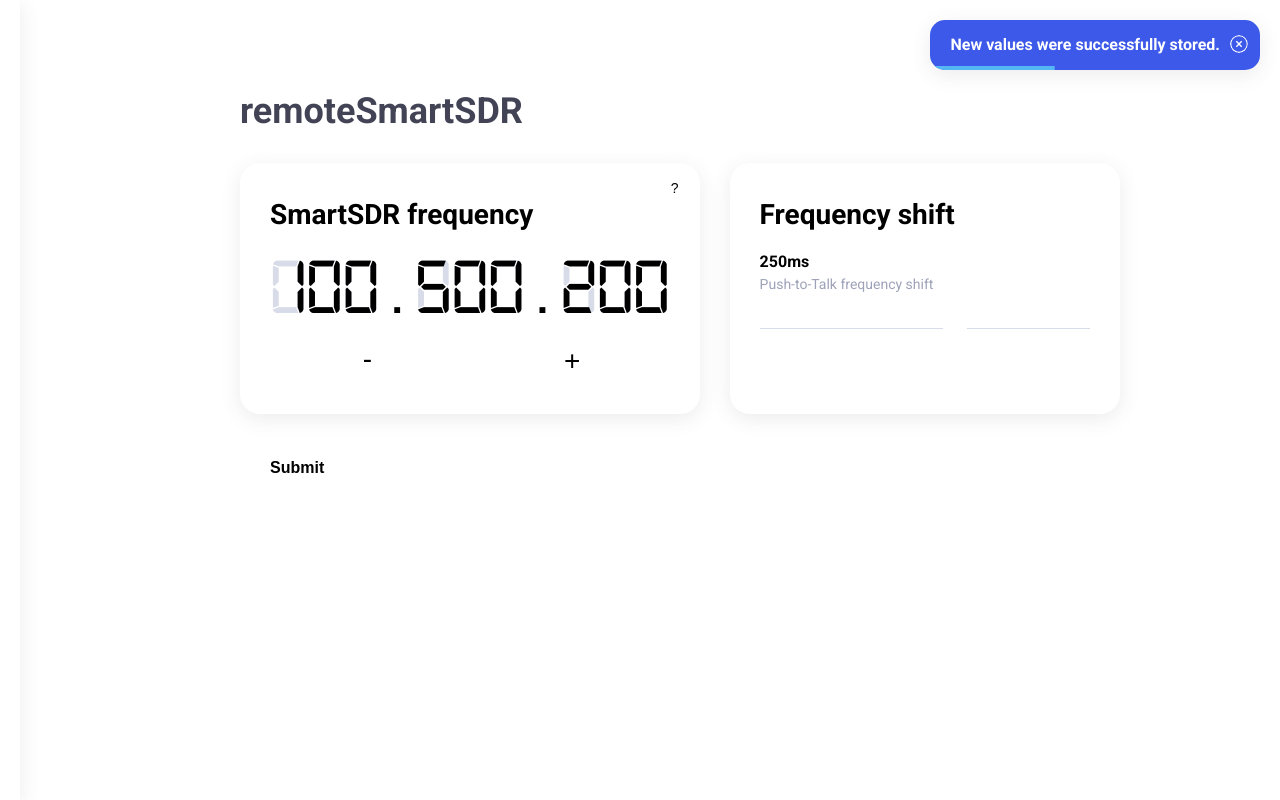
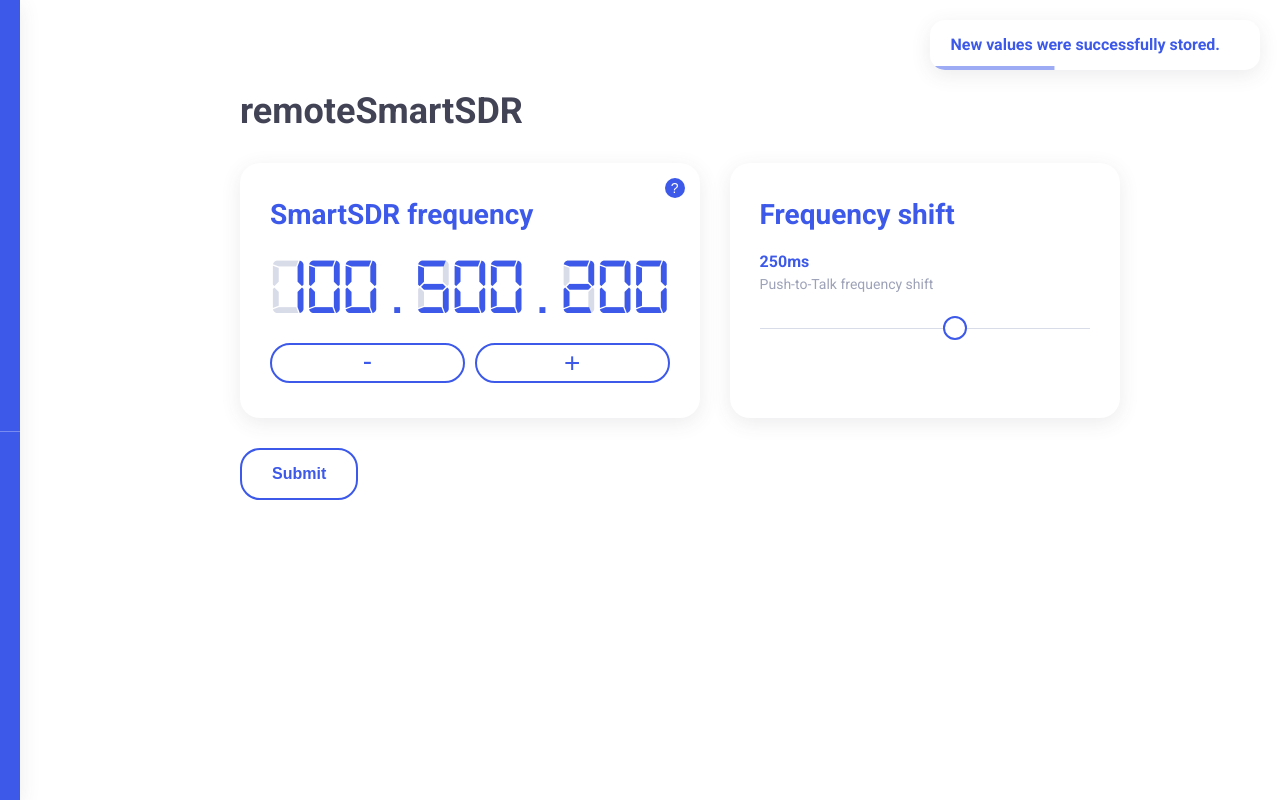
Before and after one commit to on3ure/remoteSmartSDR, a Next.js app in the folder web/: page / in a window 1280 px wide. Both pictures are taken after a click on the button "Submit". Built offline with nearby package versions, Linux system fonts and the light colour scheme.

Commit message:
Put theme in context and improve

```diff
--- a/web/pages/_app.js
+++ b/web/pages/_app.js
@@ -1,7 +1,11 @@
+import { AppProvider } from 'contexts/AppContext';
+
 import '../src/global.scss';
 
 const RemoteSmartSDR = ({ Component, pageProps }) => (
-  <Component {...pageProps} />
+  <AppProvider>
+    <Component {...pageProps} />
+  </AppProvider>
 );
 
 export default RemoteSmartSDR;
--- a/web/src/base/_body.scss
+++ b/web/src/base/_body.scss
@@ -27,6 +27,8 @@ body {
   -webkit-font-smoothing: antialiased;
   -moz-osx-font-smoothing: grayscale;
 
+  @include transition(background-color, color);
+
   @media (min-width: $sm) {
     padding-left: 8rem;
   }
--- a/web/src/components/button/Button.scss
+++ b/web/src/components/button/Button.scss
@@ -12,7 +12,7 @@
 
   cursor: pointer;
 
-  @include transition(background-color, color);
+  @include transition(background-color, border, color);
 
   &:hover,
   &:focus {
--- a/web/src/components/card/Card.scss
+++ b/web/src/components/card/Card.scss
@@ -9,13 +9,13 @@
   opacity: 0;
 
   animation: fadeInTranslate 850ms cubic-bezier(.4, .12, 0, 1) forwards;
+  @include transition(background-color, color);
 
   &__title {
     display: block;
 
     font-size: 2.8rem;
     font-weight: 700;
-    color: var(--theme-color);
   }
 
   &__content {
--- a/web/src/components/form/fields/frequency/Frequency.scss
+++ b/web/src/components/form/fields/frequency/Frequency.scss
@@ -4,7 +4,6 @@
 
     font-family: "digital-7";
     font-size: 8rem;
-    color: var(--theme-color);
 
     user-select: none;
 
--- a/web/src/components/layout/Layout.tsx
+++ b/web/src/components/layout/Layout.tsx
@@ -1,12 +1,9 @@
-import React, { FC, useEffect } from 'react';
+import React, { FC } from 'react';
 import Head from 'next/head';
 
-import { useTheme } from 'hooks/useTheme';
 import { Nav } from 'components/nav/Nav';
 
 export const Layout:FC = ({ children }) => {
-  useTheme();
-
   return (
     <>
       <Head>
--- a/web/src/components/nav/Nav.scss
+++ b/web/src/components/nav/Nav.scss
@@ -36,6 +36,7 @@
   box-shadow: 0 .5rem 2rem rgba($c-grey-300, .1);
 
   animation: translateX 850ms cubic-bezier(.4, .12, 0, 1) forwards;
+  @include transition(background-color, color);
 
   @media (min-width: $sm) {
     position: fixed;
--- a/web/src/components/nav/Nav.tsx
+++ b/web/src/components/nav/Nav.tsx
@@ -1,10 +1,16 @@
-import React, { FC } from 'react';
+import React, { FC, useContext } from 'react';
 import Link from 'next/link';
 
-import { useTheme } from 'hooks/useTheme';
+import { AppContext } from 'contexts/AppContext';
+
+import { light, dark } from 'constants/ThemeColors';
 
 export const Nav: FC = () => {
-  const toggleTheme = useTheme();
+  const [appState, setAppState] = useContext(AppContext);
+
+  const onNavToggleClick = () => {
+    setAppState({ ...appState, theme: appState.theme === light ? dark : light });
+  };
 
   return (
     <nav className="nav">
@@ -28,7 +34,7 @@ export const Nav: FC = () => {
           </Link>
         </li>
         <li>
-          <button type="button" className="nav__toggle-theme" onClick={() => toggleTheme()}>
+          <button type="button" className="nav__toggle-theme" onClick={() => onNavToggleClick()}>
             <svg viewBox="0 0 30 30" xmlns="http://www.w3.org/2000/svg">
               <path d="M15.52 29.46A15 15 0 019.88.61l.61-.24.95.92-.23.63a13 13 0 0016.87 16.89l.6-.24.95.9-.22.67a14.88 14.88 0 01-13.89 9.32zm-6.87-26A13 13 0 006.7 24.08a13.13 13.13 0 0017.3.28 12.74 12.74 0 002.56-3A15 15 0 018.65 3.46z" fill="currentColor"/>
             </svg>
--- a/web/src/components/toast/Toast.scss
+++ b/web/src/components/toast/Toast.scss
@@ -38,7 +38,7 @@
 
   padding: space("s") space("xl") 1.6rem space("m");
 
-  background-color: $c-blue;
+  background-color: var(--theme-contrast-color);
   border-radius: 1.5rem;
   overflow: hidden;
 
@@ -46,7 +46,6 @@
 
   font-size: 1.6rem;
   font-weight: 700;
-  color: $c-white;
   user-select: none;
 
   animation: toastAppear 5s cubic-bezier(.7, -0.5, 0, 1.2) forwards;
@@ -81,7 +80,8 @@
     width: 100%;
     height: 4px;
 
-    background-color: $c-light-blue;
+    background-color: var(--theme-color);
+    opacity: .5;
 
     transform: scaleX(1);
     transform-origin: 0% 50%;
--- a/web/src/config/_colors.scss
+++ b/web/src/config/_colors.scss
@@ -4,6 +4,5 @@ $c-grey-200: #9DA2B8;
 $c-grey-100: #D8DBE8;
 
 $c-blue: #3C59E9;
-$c-light-blue: #54b7f3;
 
 $c-error: #e40000;
--- /dev/null
+++ b/web/src/contexts/AppContext.tsx
@@ -0,0 +1,40 @@
+import React, { useEffect, useState } from 'react';
+
+import { ITheme } from 'interfaces';
+import { light, dark } from 'constants/ThemeColors';
+
+const AppContext = React.createContext([{}, () => {}]);
+
+const AppProvider = ({ children }) => {
+  let initialTheme: ITheme = light;
+
+  const [state, setState] = useState({
+    theme: initialTheme,
+  });
+
+  useEffect(() => {
+    const themeNameFromLocalStorage = localStorage.getItem("theme");
+
+    if (themeNameFromLocalStorage && themeNameFromLocalStorage === "dark") {
+      setState({ theme: dark });
+    }
+  }, []);
+
+  useEffect(() => {
+    if (state.theme) {
+      document.documentElement.style.setProperty('--theme-color', state.theme.color);
+      document.documentElement.style.setProperty('--theme-bg-color', state.theme.bgColor);
+      document.documentElement.style.setProperty('--theme-contrast-color', state.theme.contrastColor);
+
+      localStorage.setItem("theme", state.theme === light ? "light" : "dark");
+    }
+  }, [state.theme]);
+
+  return (
+    <AppContext.Provider value={[state, setState]}>
+      {children}
+    </AppContext.Provider>
+  );
+};
+
+export { AppContext, AppProvider };
--- a/web/src/hooks/useTheme.tsx
+++ /dev/null
@@ -1,44 +0,0 @@
-import { useState, useEffect, useRef } from "react";
-
-import { ITheme } from "interfaces";
-import { light, dark } from "constants/ThemeColors";
-
-export const useTheme = () => {
-  let initialRender = useRef(true);
-
-  const [theme, setTheme] = useState<ITheme>(light);
-
-  const changeTheme = (newTheme) => {
-    document.documentElement.style.setProperty('--theme-color', newTheme.color);
-    document.documentElement.style.setProperty('--theme-bg-color', newTheme.bgColor);
-    document.documentElement.style.setProperty('--theme-contrast-color', newTheme.contrastColor);
-  };
-
-  useEffect(() => {
-    const themeNameFromLocalStorage = localStorage.getItem("theme");
-
-    if (themeNameFromLocalStorage && initialRender.current == true) {
-      const themeFromLocalStorage = themeNameFromLocalStorage === "light" ? light : dark;
-
-      changeTheme(themeFromLocalStorage);
-
-      initialRender.current = false;
-    }
-  }, [initialRender.current]);
-
-  useEffect(() => {
-    if (initialRender.current == false) {
-      changeTheme(theme);
-
-      localStorage.setItem("theme", theme === light ? "light" : "dark");
-    }
-  }, [theme, initialRender.current]);
-
-  const toggleTheme = () => {
-    const newTheme = theme === light ? dark : light;
-
-    setTheme(newTheme);
-  };
-
-  return toggleTheme;
-};
```
